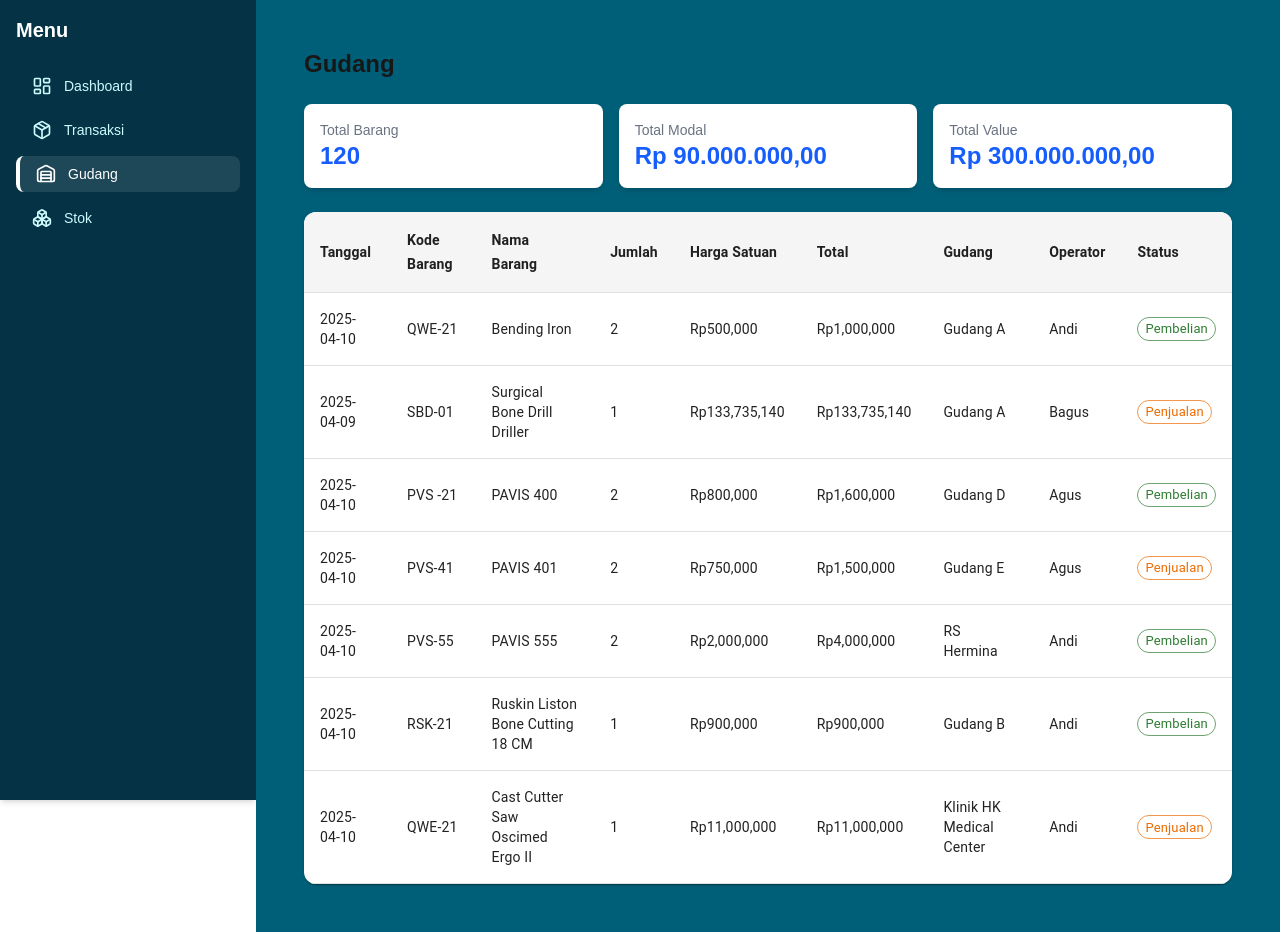
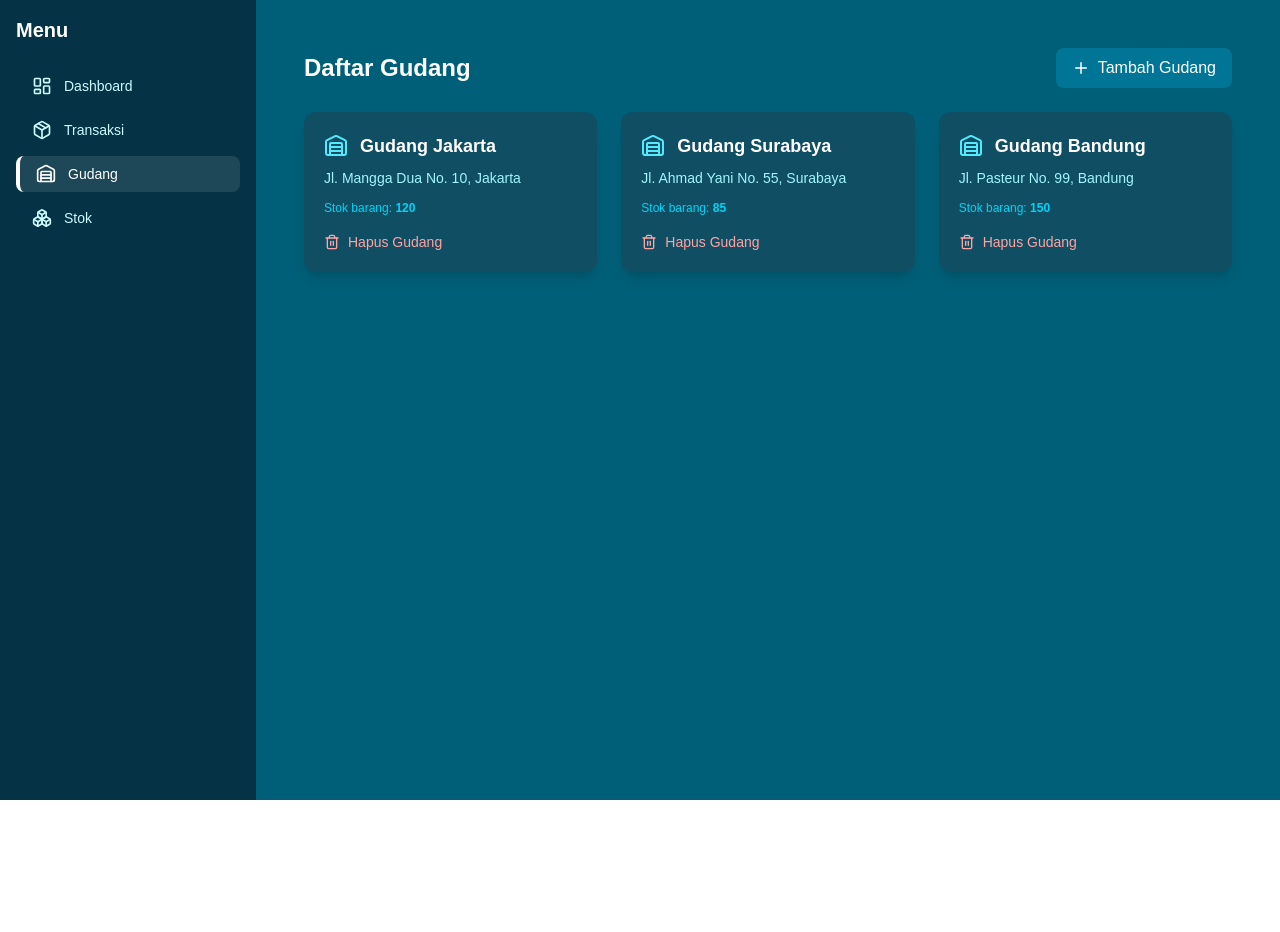
Before and after one commit to novalnabihan/SCM-SuryaMedika, a Next.js app: page /gudang in a window 1280 px wide. After the commit the page ends 800 px from the top, so only its background shows below. Built offline with nearby package versions, Linux system fonts and the light colour scheme.

Commit message:
Chore: Updated 'Gudang' page layout and added dummy data for improved visualization"

```diff
--- a/app/gudang/page.js
+++ b/app/gudang/page.js
@@ -1,31 +1,89 @@
-import StatsCard from "@/app/components/cards/StatsCard";
-import TransaksiTable from "@/app/components/tables/TransaksiTable";
+'use client';
 
-export default function Dashboard() {
+import { useState } from 'react';
+import Link from 'next/link';
+import { Warehouse, Plus, Trash2 } from 'lucide-react';
+
+export default function GudangListPage() {
+  const [gudangList, setGudangList] = useState([
+    {
+      id: 1,
+      nama: 'Gudang Jakarta',
+      alamat: 'Jl. Mangga Dua No. 10, Jakarta',
+      jumlahItem: 120,
+    },
+    {
+      id: 2,
+      nama: 'Gudang Surabaya',
+      alamat: 'Jl. Ahmad Yani No. 55, Surabaya',
+      jumlahItem: 85,
+    },
+    {
+      id: 3,
+      nama: 'Gudang Bandung',
+      alamat: 'Jl. Pasteur No. 99, Bandung',
+      jumlahItem: 150,
+    },
+  ]);
+
+  const handleDelete = (id) => {
+    setGudangList((prev) => prev.filter((g) => g.id !== id));
+  };
+
+  const handleAddDummy = () => {
+    const newId = Math.max(...gudangList.map((g) => g.id)) + 1;
+    const newGudang = {
+      id: newId,
+      nama: `Gudang Baru ${newId}`,
+      alamat: `Alamat Gudang ${newId}`,
+      jumlahItem: 0,
+    };
+    setGudangList((prev) => [...prev, newGudang]);
+  };
+
   return (
-    <main className="p-6 space-y-6">
-      <h1 className="text-2xl font-bold">Gudang</h1>
-
-      {/* Cards */}
-      <div className="grid grid-cols-1 sm:grid-cols-2 lg:grid-cols-3 gap-4">
-      <StatsCard title="Total Barang" value={120} />
-<StatsCard title="Total Modal" value={(90000000).toLocaleString('id-ID', { style: 'currency', currency: 'IDR' })} />
-<StatsCard title="Total Value" value={(300000000).toLocaleString('id-ID', { style: 'currency', currency: 'IDR' })} />
-{/* <StatsCard title="Total Transaksi" value={45} /> */}
-
+    <div className="p-6">
+      <div className="flex items-center justify-between mb-6">
+        <h1 className="text-2xl font-bold text-white">Daftar Gudang</h1>
+        <button
+          onClick={handleAddDummy}
+          className="flex items-center gap-2 bg-cyan-700 hover:bg-cyan-600 text-white px-4 py-2 rounded-lg"
+        >
+          <Plus size={18} />
+          Tambah Gudang
+        </button>
       </div>
 
-      {/* Charts */}
-      {/* <div className="grid grid-cols-1 md:grid-cols-2 gap-4">
-        <DummyChart title="Barang Masuk per Bulan" />
-        <DummyChart title="Jenis Transaksi" />
-      </div> */}
-
-      {/* Tables */}
-      <div className="mt-4">
-        {/* <BarangBaruTable /> */}
-        <TransaksiTable />
+      <div className="grid grid-cols-1 md:grid-cols-2 lg:grid-cols-3 gap-6">
+        {gudangList.map((gudang) => (
+          <div
+            key={gudang.id}
+            className="bg-cyan-900 hover:bg-cyan-800 rounded-xl p-5 transition shadow-lg group"
+          >
+            <Link href={`/gudang/${gudang.id}`}>
+              <div className="cursor-pointer">
+                <div className="flex items-center gap-3 mb-2">
+                  <Warehouse className="text-cyan-300 group-hover:scale-110 transition" />
+                  <h3 className="text-lg font-semibold text-white">
+                    {gudang.nama}
+                  </h3>
+                </div>
+                <p className="text-cyan-200 text-sm">{gudang.alamat}</p>
+                <p className="text-cyan-400 text-xs mt-3">
+                  Stok barang: <span className="font-semibold">{gudang.jumlahItem}</span>
+                </p>
+              </div>
+            </Link>
+            <button
+              onClick={() => handleDelete(gudang.id)}
+              className="mt-4 flex items-center gap-2 text-sm text-red-300 hover:text-red-200"
+            >
+              <Trash2 size={16} />
+              Hapus Gudang
+            </button>
+          </div>
+        ))}
       </div>
-    </main>
+    </div>
   );
 }
```
